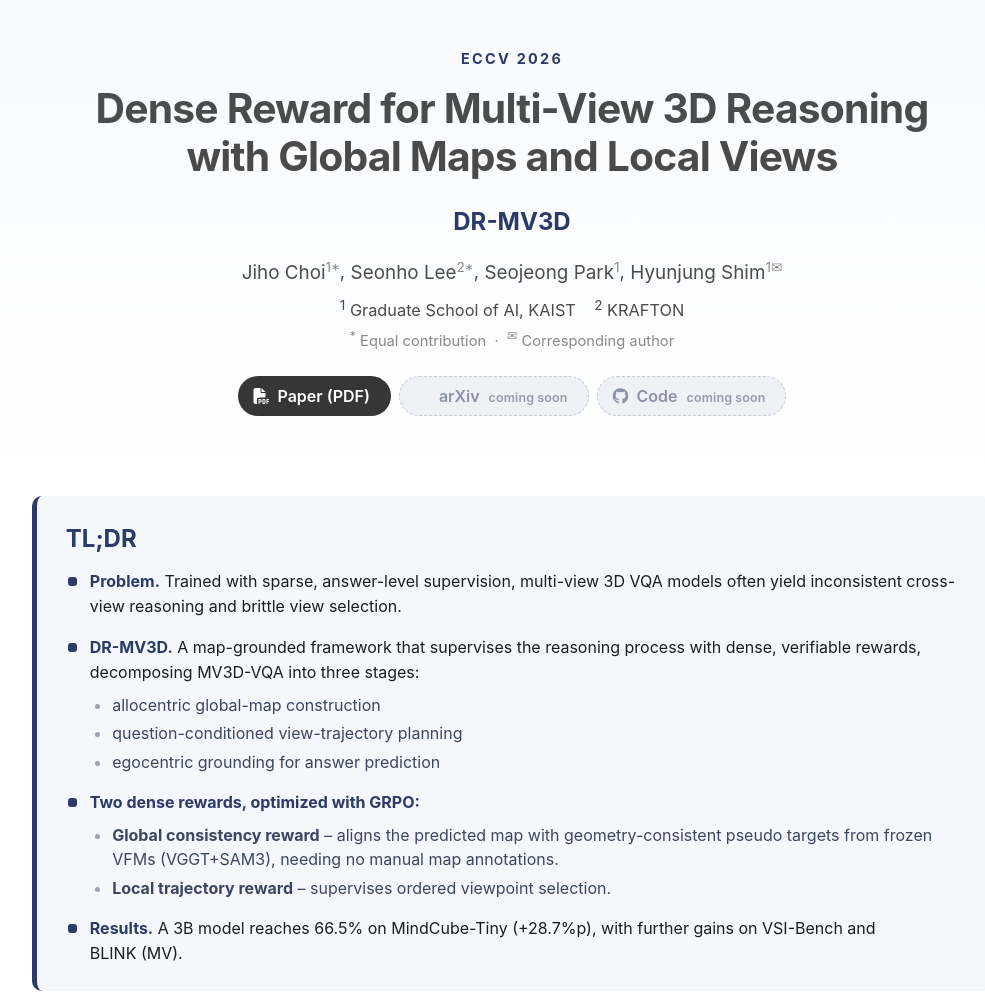
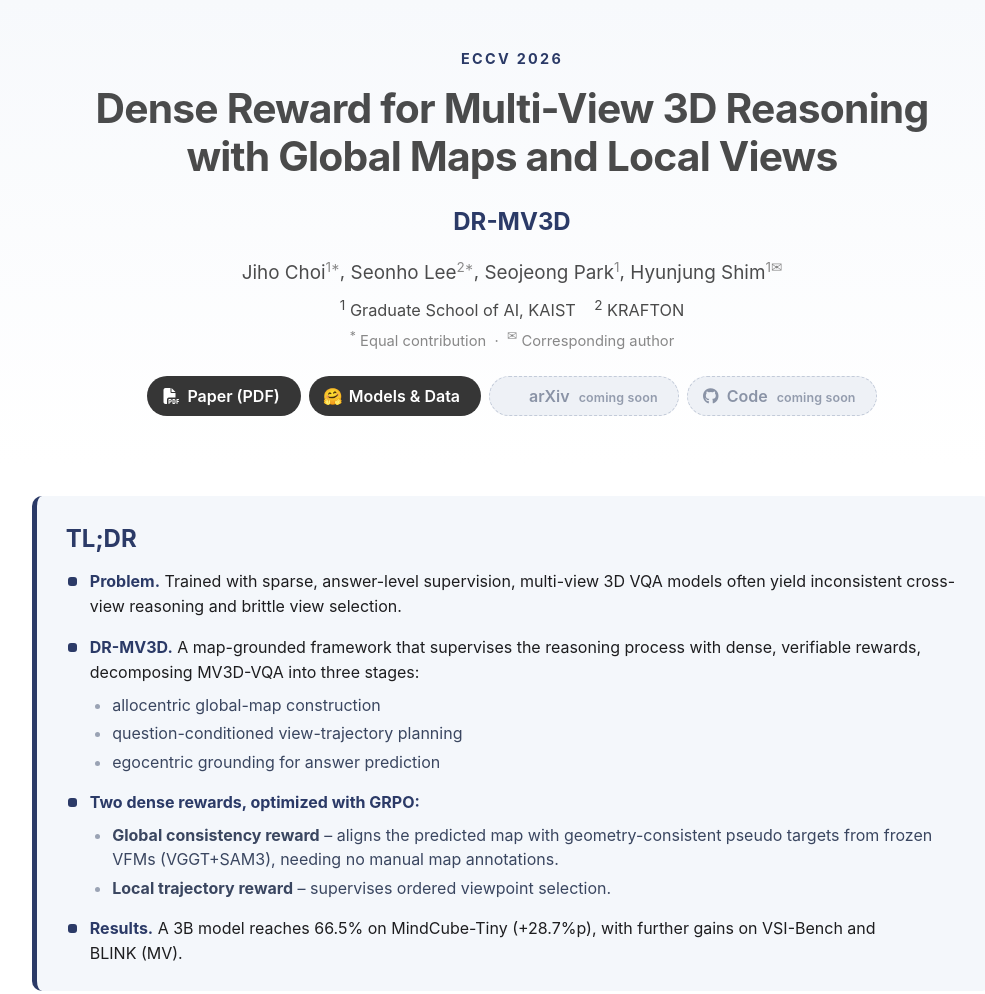
Before and after one commit to dr-mv3d/dr-mv3d.github.io, a plain HTML site: page index.html in a window 1280 px wide. Shown: the top 994 px of the page, without its empty margins (128-1113 px from the left). Drawn offline with Linux system fonts and the light colour scheme; some icons are missing; a web font is replaced by a local one.

Commit message:
feat: add Models & Data button linking to Hugging Face collection

```diff
--- a/index.html
+++ b/index.html
@@ -61,6 +61,9 @@
       <div class="publication-links buttons is-centered">
         <a href="static/pdfs/paper.pdf" class="button is-dark is-rounded" target="_blank" rel="noopener">
           <span class="icon"><i class="fas fa-file-pdf"></i></span><span>Paper (PDF)</span>
+        </a>
+        <a href="https://huggingface.co/collections/Glanceyes/dr-mv3d" class="button is-dark is-rounded" target="_blank" rel="noopener">
+          <span class="icon">&#129303;</span><span>Models &amp; Data</span>
         </a>
         <!-- arXiv / Code are not public yet: shown as upcoming, non-clickable -->
         <span class="button is-rounded is-soon" aria-disabled="true" title="To be released">
```
